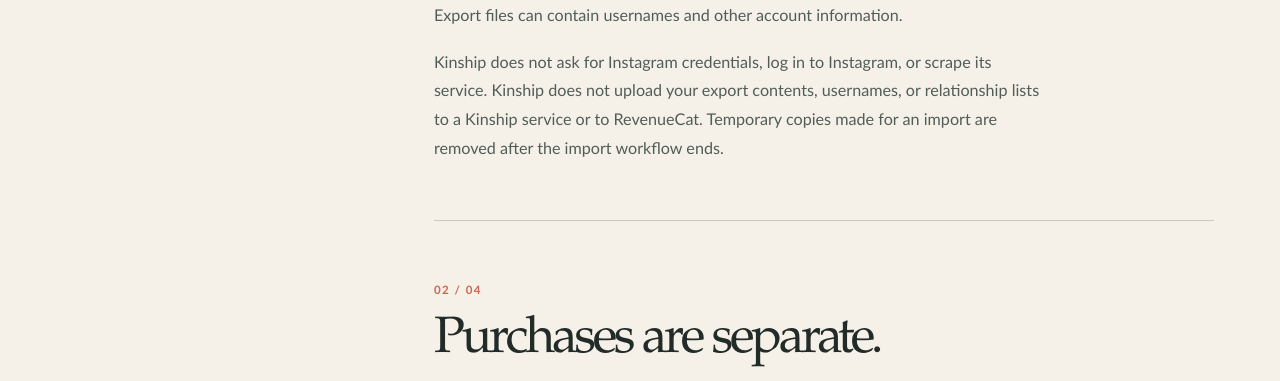
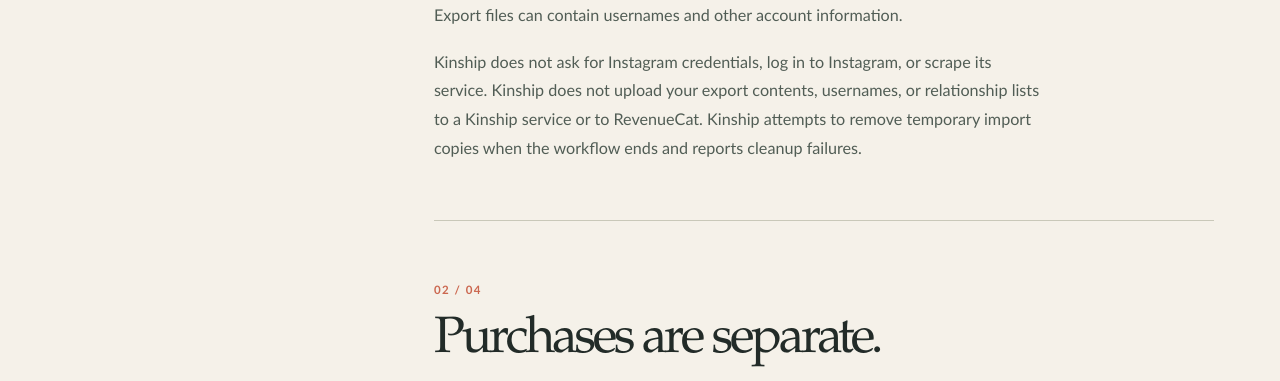
Before and after one commit to RemeJuan/instagram-manager-mobile, an Eleventy site: page privacy.njk in a window 1280 px wide. Shown: the part 716-1097 px from the top of the page. Built offline with nearby package versions, Linux system fonts and the light colour scheme; Eleventy itself is replaced by a stand-in of ours; files that its build step writes are made by us from their sources.

Commit message:
docs(pages): clarify import cleanup limits

```diff
--- a/privacy.njk
+++ b/privacy.njk
@@ -49,7 +49,7 @@
               <span class="info-number" aria-hidden="true">01 / 04</span>
               <h2 id="exports-title">Your export is processed locally.</h2>
               <p>You choose an official Instagram data export to import. Kinship parses supported export data locally and saves relationship history in a SQLite database on your device. Export files can contain usernames and other account information.</p>
-              <p>Kinship does not ask for Instagram credentials, log in to Instagram, or scrape its service. Kinship does not upload your export contents, usernames, or relationship lists to a Kinship service or to RevenueCat. Temporary copies made for an import are removed after the import workflow ends.</p>
+              <p>Kinship does not ask for Instagram credentials, log in to Instagram, or scrape its service. Kinship does not upload your export contents, usernames, or relationship lists to a Kinship service or to RevenueCat. Kinship attempts to remove temporary import copies when the workflow ends and reports cleanup failures.</p>
             </section>
 
             <section id="purchases" aria-labelledby="purchases-title">
```
